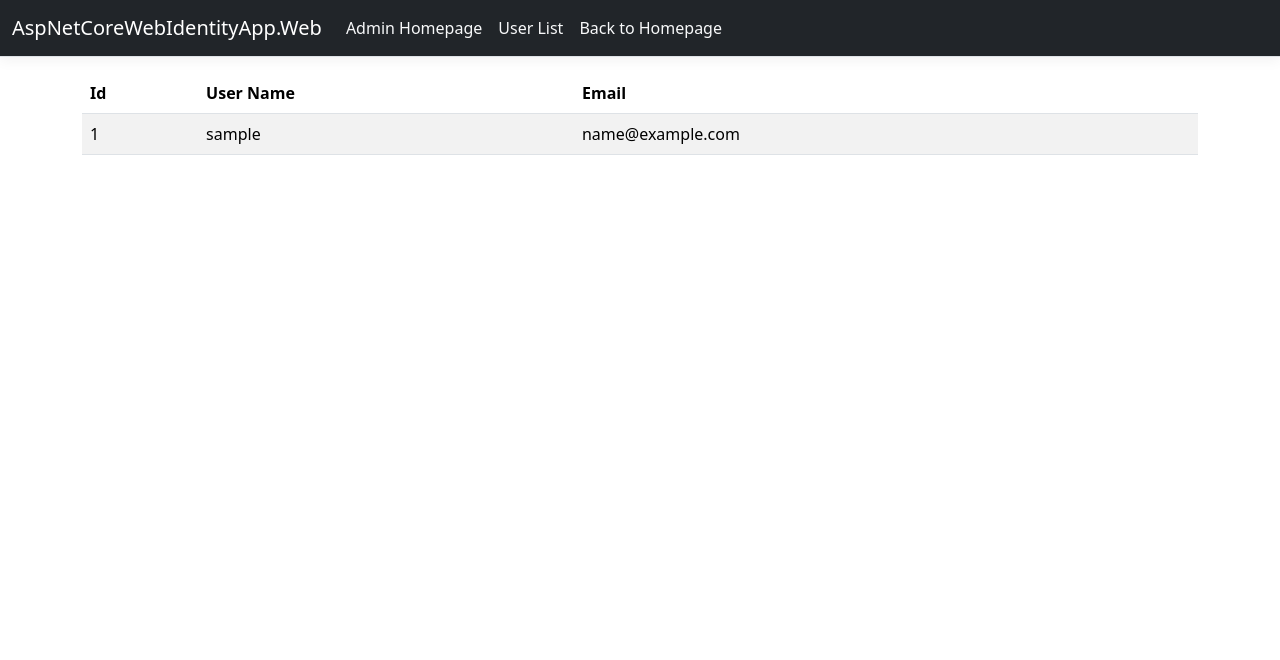
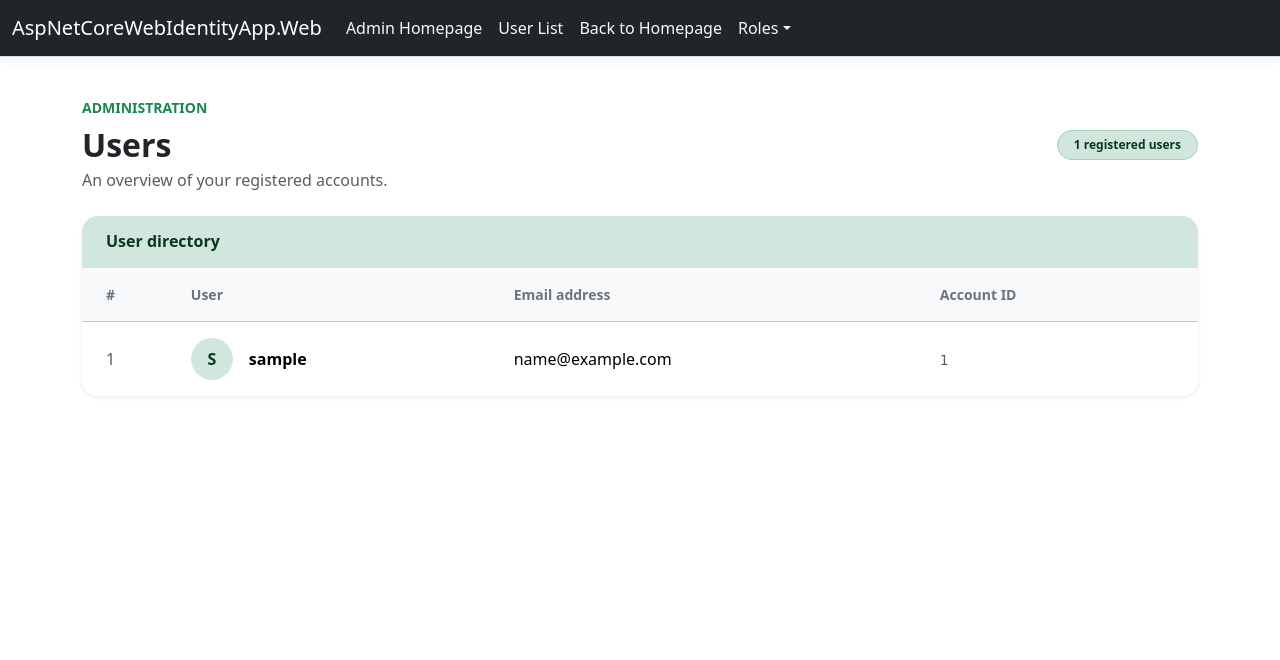
Before and after one commit to emrekizilkaya1905/AspNetCoreWebIdentityApp.Web, an ASP.NET Core app: page /Admin/Home/UserList in a window 1280 px wide. Shown: the top 660 px of the page. Run offline with ASP.NET Core 8, Linux system fonts and the light colour scheme; tables that the repository leaves empty hold one stand-in row (values such as "Sample post"); style sheets or scripts are compiled from the project's sources; some libraries are stand-ins or nearby versions.

Commit message:
RoleUpdate

```diff
--- a/AspNetCoreWebIdentityApp.Web/Areas/Admin/Views/Home/UserList.cshtml
+++ b/AspNetCoreWebIdentityApp.Web/Areas/Admin/Views/Home/UserList.cshtml
@@ -1,26 +1,66 @@
-@*
-    For more information on enabling MVC for empty projects, visit https://go.microsoft.com/fwlink/?LinkID=397860
-*@
+@model List<AdminModel.UserViewModel>
 @{
+    ViewData["Title"] = "Users";
 }
-@model List<AdminModel.UserViewModel>
 
-<table class="table table-striped">
-    <thead>
+<div class="py-4">
+    <div class="d-flex flex-wrap align-items-center justify-content-between gap-3 mb-4">
+        <div>
+            <p class="text-success fw-semibold small text-uppercase mb-2">Administration</p>
+            <h1 class="h2 fw-bold mb-1">Users</h1>
+            <p class="text-muted mb-0">An overview of your registered accounts.</p>
+        </div>
+        <span class="badge rounded-pill bg-success-subtle text-success-emphasis border border-success-subtle px-3 py-2">
+            @Model.Count registered users
+        </span>
+    </div>
+
+    <div class="card border-0 shadow-sm rounded-4 overflow-hidden">
+        <div class="card-header bg-success-subtle border-0 px-4 py-3">
+            <h2 class="h6 text-success-emphasis fw-semibold mb-0">User directory</h2>
+        </div>
+        <div class="table-responsive">
+            <table class="table table-hover align-middle mb-0">
+                <caption class="visually-hidden">Registered users with their username, email address and account ID.</caption>
+                <thead class="table-light">
                     <tr>
-            <th scope="col">Id</th>
-            <th scope="col">User Name</th>
-            <th scope="col">Email</th>
+                        <th scope="col" class="ps-4 py-3 text-secondary small">#</th>
+                        <th scope="col" class="py-3 text-secondary small">User</th>
+                        <th scope="col" class="py-3 text-secondary small">Email address</th>
+                        <th scope="col" class="pe-4 py-3 text-secondary small">Account ID</th>
                     </tr>
                 </thead>
                 <tbody>
-        @foreach (var user in Model)
+                    @if (Model.Count == 0)
                     {
                         <tr>
-                <td>@user.Id</td>
-                <td>@user.Name</td>
-                <td>@user.Email</td>
+                            <td colspan="4" class="text-center py-5">
+                                <p class="fw-semibold mb-1">No users yet</p>
+                                <p class="text-muted small mb-0">Registered accounts will appear here.</p>
+                            </td>
                         </tr>
+                    }
+                    else
+                    {
+                        @for (var index = 0; index < Model.Count; index++)
+                        {
+                            var user = Model[index];
+                            var initial = string.IsNullOrWhiteSpace(user.Name) ? "?" : user.Name.Substring(0, 1).ToUpperInvariant();
+                            <tr>
+                                <th scope="row" class="ps-4 py-3 text-muted fw-normal">@(index + 1)</th>
+                                <td class="py-3">
+                                    <div class="d-flex align-items-center gap-3">
+                                        <span class="d-inline-flex align-items-center justify-content-center rounded-circle bg-success-subtle text-success-emphasis fw-bold flex-shrink-0" style="width: 42px; height: 42px;" aria-hidden="true">@initial</span>
+                                        <span class="fw-semibold text-break">@(user.Name ?? "Not provided")</span>
+                                    </div>
+                                </td>
+                                <td class="py-3 text-break">@(user.Email ?? "Not provided")</td>
+                                <td class="pe-4 py-3"><span class="font-monospace text-muted small text-break">@user.Id</span></td>
+                            </tr>
+                        }
                     }
                 </tbody>
             </table>
+        </div>
+    </div>
+</div>
--- a/AspNetCoreWebIdentityApp.Web/Areas/Admin/Views/Shared/_Layout.cshtml
+++ b/AspNetCoreWebIdentityApp.Web/Areas/Admin/Views/Shared/_Layout.cshtml
@@ -29,6 +29,12 @@
                         <li class="nav-item">
                             <a class="nav-link text-light" asp-area="" asp-controller="Home" asp-action="Index">Back to Homepage</a>
                         </li>
+                        <li class="nav-item dropdown">
+                            <a class="nav-link dropdown-toggle text-light" href="#" id="adminRoleDropdown" role="button" data-bs-toggle="dropdown" aria-expanded="false">Roles</a>
+                            <ul class="dropdown-menu dropdown-menu-end shadow-sm" aria-labelledby="adminRoleDropdown">
+                                <li><a class="dropdown-item" asp-area="Admin" asp-controller="Roles" asp-action="Index">Role List</a></li>
+                            </ul>
+                        </li>
                     </ul>
                 </div>
             </div>
```
Also changed, not shown: AspNetCoreWebIdentityApp.Web/Areas/Admin/Controllers/RolesController.cs (added, +93 -0 lines), AspNetCoreWebIdentityApp.Web/Areas/Admin/Models/RoleCreateViewModel.cs (added, +11 -0 lines), AspNetCoreWebIdentityApp.Web/Areas/Admin/Models/RoleUpdateViewModel.cs (added, +12 -0 lines), AspNetCoreWebIdentityApp.Web/Areas/Admin/Models/RoleViewModel.cs (added, +8 -0 lines), AspNetCoreWebIdentityApp.Web/Areas/Admin/Views/Roles/Index.cshtml (added, +62 -0 lines), AspNetCoreWebIdentityApp.Web/Areas/Admin/Views/Roles/RoleCreate.cshtml (added, +33 -0 lines), AspNetCoreWebIdentityApp.Web/Areas/Admin/Views/Roles/RoleUpdate.cshtml (added, +34 -0 lines). Lines whose indentation alone changed are shown as unchanged.
